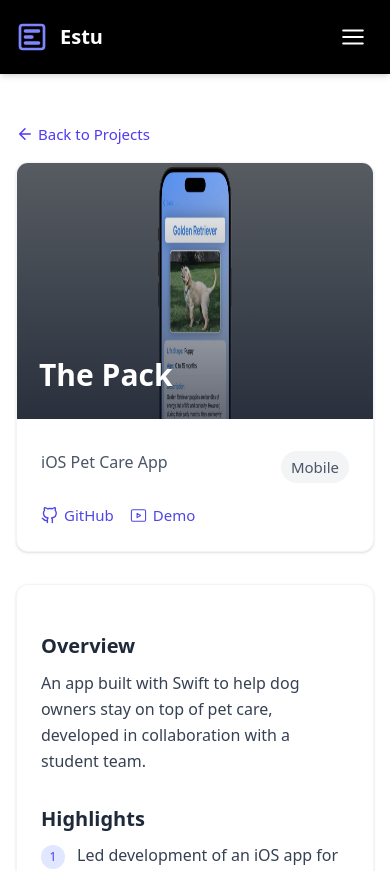
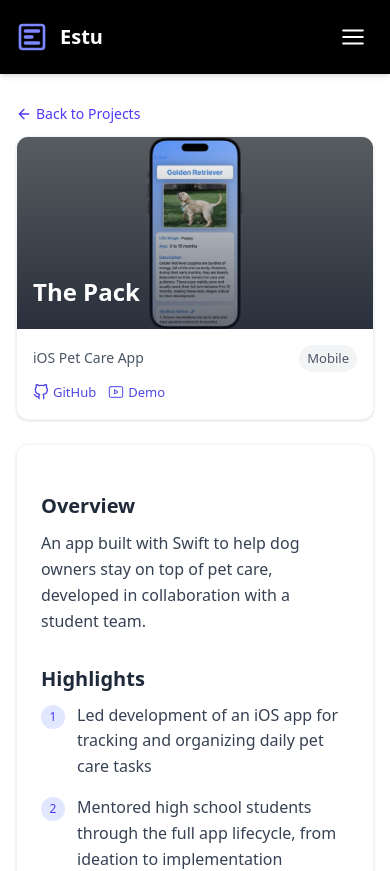
Before and after one commit to estulpz202/personal-website, a Next.js app: page /projects/the-pack in a window 390 px wide. Shown: the top 871 px of the page. Built offline with nearby package versions, Linux system fonts and the light colour scheme.

Commit message:
Enhance layout and responsiveness in ProjectDetailPage, ProjectHero, and ProjectLinks components. Also improve picture responsiveness in ProjectCard.

```diff
--- a/src/app/projects/[slug]/page.tsx
+++ b/src/app/projects/[slug]/page.tsx
@@ -61,16 +61,16 @@ export default async function ProjectDetailPage({ params }: ProjectDetailParams)
   }
 
   return (
-    <main className="py-10">
+    <main className="py-6 sm:py-8 md:py-10 fade-in-up">
       <ProjectContainer>
         {/* Header with Back Navigation */}
         <Link
           href="/projects"
-          className="inline-flex items-center pt-2 pb-4 text-[15px] text-indigo-600 hover:text-indigo-700 group"
+          className="inline-flex items-center pt-1.5 sm:pt-2 pb-3 sm:pb-4 text-sm sm:text-[15px] text-indigo-600 hover:text-indigo-700 active:text-indigo-700 group"
         >
           <Icon
             name="arrow-left"
-            className="w-4.5 h-4.5 mr-1 group-hover:-translate-x-1 transition-transform"
+            className="w-4 h-4 sm:w-4.5 sm:h-4.5 mr-1 group-hover:-translate-x-1 group-active:-translate-x-1 transition-transform"
           />
           Back to Projects
         </Link>
@@ -79,19 +79,20 @@ export default async function ProjectDetailPage({ params }: ProjectDetailParams)
         <ProjectHero
           title={project.title}
           subtitle={project.subtitle}
+          imageUrl={project.imageUrl}
           bannerImageUrl={project.bannerImageUrl}
           categories={project.category}
           links={project.links}
         />
 
         {/* Project Content Area - Grid with equal height columns */}
-        <div className="grid grid-cols-1 md:grid-cols-3 md:grid-rows-1 gap-8 auto-rows-min">
-          {/* Main Content - Takes 2/3 on medium screens */}
+        <div className="grid grid-cols-1 md:grid-cols-3 md:grid-rows-1 gap-6 sm:gap-7 md:gap-8 auto-rows-min">
+          {/* Main Content - Takes 2/3 on medium screens and above */}
           <div className="md:col-span-2 h-full">
             <ProjectContent description={project.description} highlights={project.highlights} />
           </div>
 
-          {/* Sidebar - Takes 1/3 on medium screens */}
+          {/* Sidebar - Takes 1/3 on medium screens and above */}
           <div className="h-full">
             <ProjectSidebar
               timeline={project.timeline}
--- a/src/components/projects/ProjectCard.tsx
+++ b/src/components/projects/ProjectCard.tsx
@@ -54,7 +54,10 @@ export default function ProjectCard({ project }: ProjectCardProps) {
         <Image
           src={project.imageUrl}
           alt={`${project.title} project screenshot`}
-          className="object-cover group-hover:scale-105 group-active:scale-105 transition-transform duration-500"
+          className={`
+            object-cover ${project.title == 'The Pack' || project.title == 'Santorini' ? 'object-[center_40%]' : 'object-top'} sm:object-center
+            group-hover:scale-105 group-active:scale-105 transition-transform duration-500
+          `}
           fill
         />
 
--- a/src/components/projects/proj/ProjectHero.tsx
+++ b/src/components/projects/proj/ProjectHero.tsx
@@ -7,6 +7,7 @@ import ProjectLinks from './ProjectLinks';
 interface ProjectHeroProps {
   title: string;
   subtitle: string;
+  imageUrl: string;
   bannerImageUrl: string;
   categories: string[];
   links: {
@@ -23,34 +24,49 @@ interface ProjectHeroProps {
 export default function ProjectHero({
   title,
   subtitle,
+  imageUrl,
   bannerImageUrl,
   categories,
   links,
 }: ProjectHeroProps) {
   return (
-    <div className="mb-8">
+    <div className="mb-6 sm:mb-8">
       <div className="bg-white rounded-xl overflow-hidden shadow-sm border border-gray-100">
         {/* Banner Image */}
-        <div className="relative h-64 w-full">
-          <Image src={bannerImageUrl} alt={`${title} project banner`} fill priority />
+        <div className="relative h-48 sm:h-56 md:h-64 w-full">
+          <Image
+            src={bannerImageUrl}
+            alt={`${title} project banner`}
+            fill
+            priority
+            className="hidden sm:block object-cover"
+          />
+          <Image
+            src={imageUrl}
+            alt={`${title} project banner`}
+            fill
+            priority
+            className={`sm:hidden object-cover ${title == 'The Pack' || title == 'Santorini' ? 'object-center' : 'object-top'}`}
+          />
+
           {/* Gradient overlay for text readability */}
           <div className="absolute inset-0 bg-gradient-to-t from-gray-900/65 to-transparent"></div>
 
           {/* Project title on image */}
-          <div className="absolute bottom-0 left-0 right-0 pl-5.5 pb-3.5">
-            <h1 className="text-3xl font-bold text-white">{title}</h1>
+          <div className="absolute bottom-0 left-0 right-0 pl-4 sm:pl-5.5 pb-2.5 sm:pb-3.5">
+            <h1 className="text-2xl sm:text-3xl font-bold text-white">{title}</h1>
           </div>
         </div>
 
         {/* Project subtitle and categories */}
-        <div className="p-6">
+        <div className="p-4 sm:p-5 md:p-6">
           <div className="flex flex-wrap items-center justify-between mb-1">
-            <p className="text-gray-600">{subtitle}</p>
-            <div className="flex flex-wrap gap-2 mt-2 sm:mt-0">
+            <p className="text-sm sm:text-base text-gray-600">{subtitle}</p>
+            <div className="flex flex-wrap gap-1.5 sm:gap-2">
               {categories.map((category) => (
                 <span
                   key={category}
-                  className="px-2.5 py-1 text-[15px] rounded-full bg-gray-100 text-gray-600"
+                  className="px-2 sm:px-2.5 py-0.75 sm:py-1 text-[13px] sm:text-[15px] rounded-full bg-gray-100 text-gray-600"
                 >
                   {category === 'ai'
                     ? 'AI & ML'
--- a/src/components/projects/proj/ProjectLinks.tsx
+++ b/src/components/projects/proj/ProjectLinks.tsx
@@ -26,8 +26,8 @@ export default function ProjectLinks({ links }: ProjectLinksProps) {
   }
 
   return (
-    <div className="mt-5">
-      <div className="flex flex-wrap gap-4">
+    <div className="mt-2.5 sm:mt-3.5 md:mt-4.5">
+      <div className="flex flex-wrap gap-3 sm:gap-4">
         {links.map((link) => (
           <a
             key={link.url}
@@ -38,9 +38,9 @@ export default function ProjectLinks({ links }: ProjectLinksProps) {
           >
             <Icon
               name={(link.icon || 'external-link') as IconName}
-              className="w-4.25 h-4.25 mr-1.5"
+              className="w-4 h-4 sm:w-4.25 sm:h-4.25 mr-1 sm:mr-1.5"
             />
-            <span className="text-[15px]">{link.label}</span>
+            <span className="text-[13px] sm:text-[15px]">{link.label}</span>
           </a>
         ))}
       </div>
```
